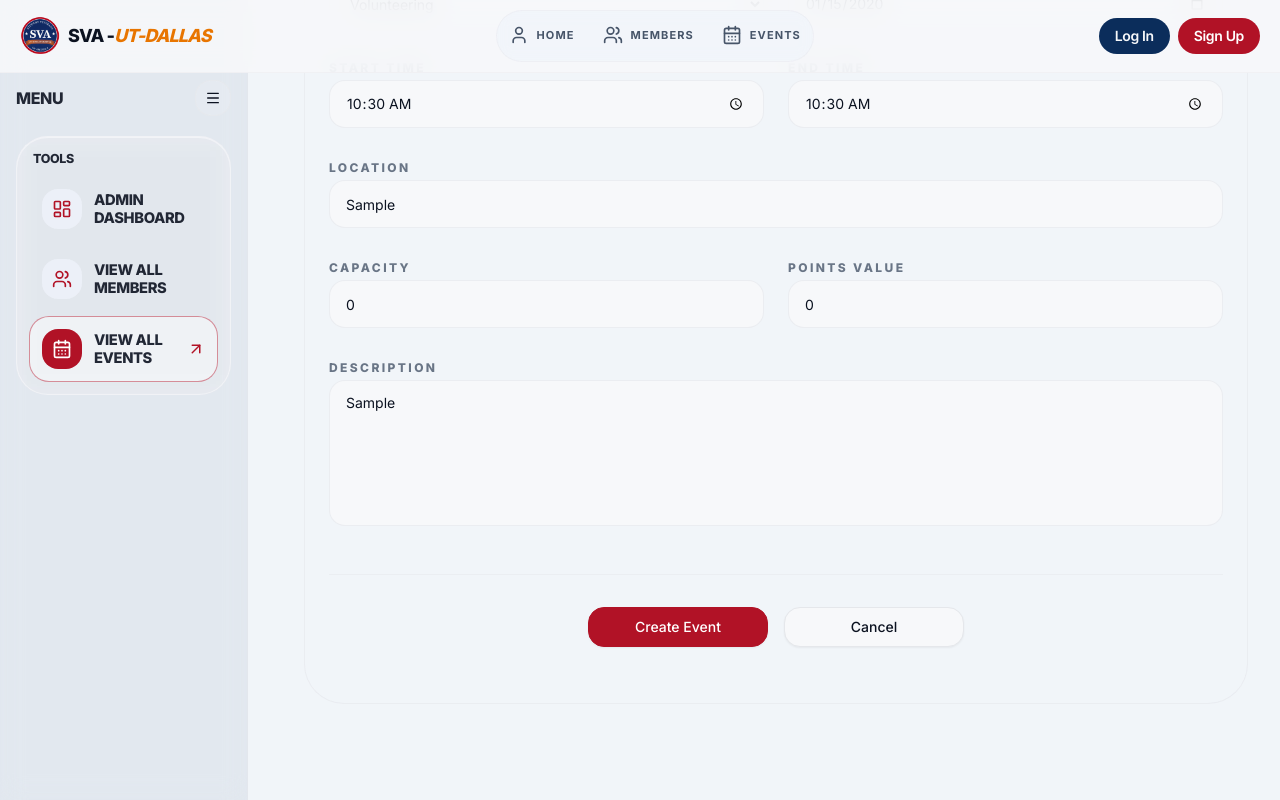
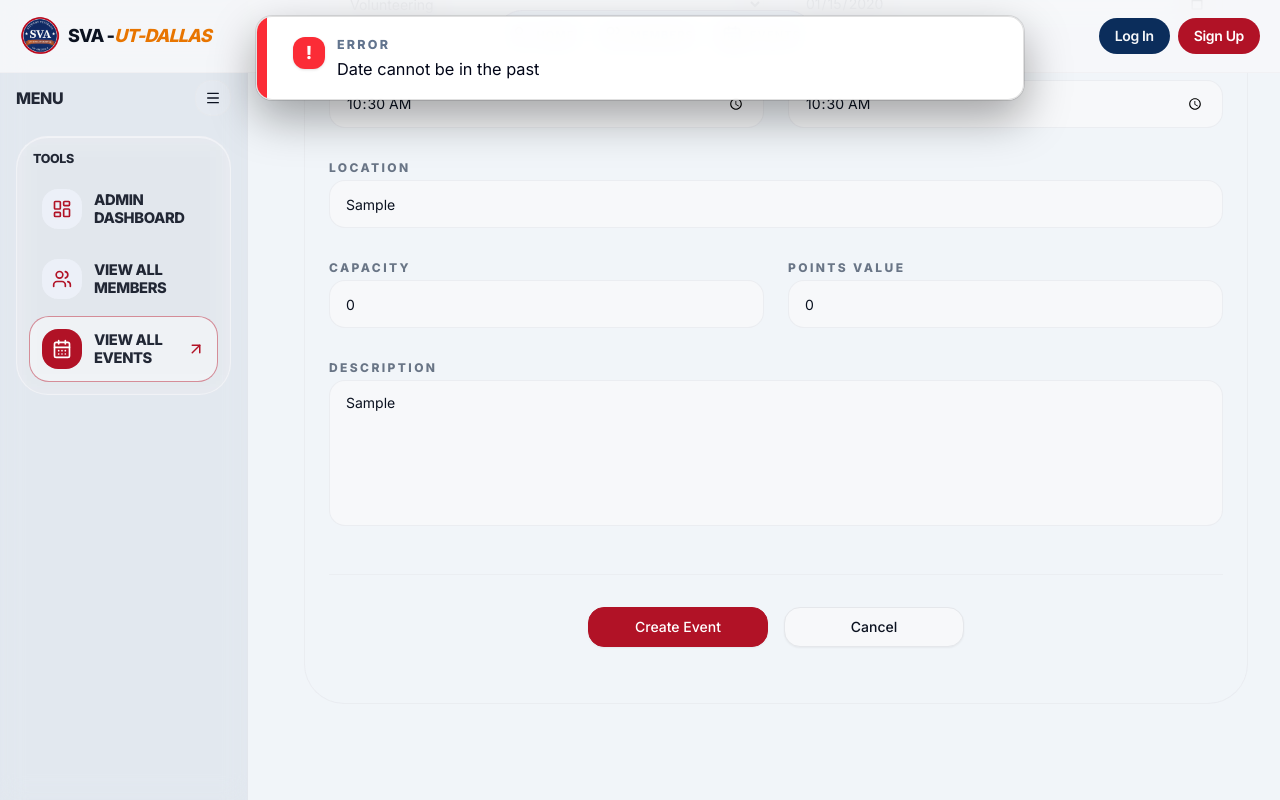
Before and after one commit to cchung7/ap_fe, a Next.js app: page /admin/events/create in a window 1280 px wide. Both pictures are taken after typing "Sample", "2020-01-15", "10:30", "10:30", "Sample", "Sample" into the empty fields and a click on the button "Create Event". Shown: the part 463-1263 px from the top of the page. Built offline with nearby package versions, Linux system fonts and the light colour scheme; no server answers.

Commit message:
ap_fe v1.1 - global status banner hotfix - Remove auth req

```diff
--- a/src/app/admin/events/create/page.tsx
+++ b/src/app/admin/events/create/page.tsx
@@ -4,10 +4,10 @@ import * as React from "react";
 import { useRouter } from "next/navigation";
 import { AnimatePresence, motion } from "framer-motion";
 import { Loader2 } from "lucide-react";
-import { toast } from "sonner";
 
 import AdminHeader from "../../_components/AdminHeader/AdminHeader";
 import { Button } from "@/components/ui/button";
+import { useGlobalStatusBanner } from "@/components/ui/GlobalStatusBannerProvider";
 
 type EventCategory =
   | "VOLUNTEERING"
@@ -43,6 +43,7 @@ const INPUT_CLASSNAME =
 
 export default function AdminCreateEventPage() {
   const router = useRouter();
+  const { showError, showSuccess, clear } = useGlobalStatusBanner();
 
   const [form, setForm] = React.useState<CreateEventPayload>(defaultForm);
   const [submitting, setSubmitting] = React.useState(false);
@@ -56,6 +57,7 @@ export default function AdminCreateEventPage() {
     ) => {
       const value = e.target.value;
 
+      clear();
       setForm((prev) => ({
         ...prev,
         [key]:
@@ -96,9 +98,11 @@ export default function AdminCreateEventPage() {
   const submitCreateEvent = async () => {
     if (submitting) return;
 
+    clear();
+
     const validationError = validateForm();
     if (validationError) {
-      toast.error(validationError);
+      showError(validationError);
       return;
     }
 
@@ -125,9 +129,7 @@ export default function AdminCreateEventPage() {
         throw new Error(json?.message || "Failed to create event");
       }
 
-      toast.success(json?.message || "Event created successfully", {
-        description: "Redirecting...",
-      });
+      showSuccess(json?.message || "Event created successfully. Redirecting...");
 
       window.setTimeout(() => {
         router.push("/admin/events");
@@ -136,7 +138,7 @@ export default function AdminCreateEventPage() {
     } catch (error) {
       const message =
         error instanceof Error ? error.message : "Failed to create event";
-      toast.error(message);
+      showError(message);
     } finally {
       setSubmitting(false);
     }
--- a/src/app/login/LoginClient.tsx
+++ b/src/app/login/LoginClient.tsx
@@ -3,10 +3,10 @@
 import * as React from "react";
 import { useMemo, useState } from "react";
 import { useRouter, useSearchParams } from "next/navigation";
-import { toast } from "sonner";
 
 import { Button } from "@/components/ui/button";
 import { useMe } from "@/hooks/useMe";
+import { useGlobalStatusBanner } from "@/components/ui/GlobalStatusBannerProvider";
 
 import { Eye, EyeOff, ChevronLeft, Lock, Mail } from "lucide-react";
 import Image from "next/image";
@@ -106,6 +106,7 @@ export default function LoginClient() {
   const nextParam = useMemo(() => searchParams.get("next"), [searchParams]);
 
   const { loading: meLoading, isAuthed, isAdmin } = useMe();
+  const { showError, showSuccess, clear } = useGlobalStatusBanner();
 
   const [showPassword, setShowPassword] = useState(false);
   const [email, setEmail] = useState("");
@@ -122,18 +123,19 @@ export default function LoginClient() {
 
   const handleLogin = async (e: React.FormEvent) => {
     e.preventDefault();
+    clear();
     setLoading(true);
 
     const normalizedEmail = email.trim().toLowerCase();
 
     if (!normalizedEmail) {
-      toast.error("Please enter a valid email address.");
+      showError("Please enter a valid email address.");
       setLoading(false);
       return;
     }
 
     if (!password) {
-      toast.error("Please enter a valid password.");
+      showError("Please enter a valid password.");
       setLoading(false);
       return;
     }
@@ -154,15 +156,13 @@ export default function LoginClient() {
         | LoginSuccessPayload;
 
       if (!response.ok) {
-        toast.error(
+        showError(
           normalizeLoginError(response.status, data as LoginErrorPayload)
         );
         return;
       }
 
-      toast.success("Signed in successfully!", {
-        description: "Redirecting...",
-      });
+      showSuccess("Signed in successfully!");
 
       const safeNext = isSafeInternalPath(nextParam) ? nextParam : null;
       const nextIsAdminRoute = Boolean(
@@ -184,7 +184,7 @@ export default function LoginClient() {
       }, 700);
     } catch (err: unknown) {
       console.error("Unexpected login failure:", err);
-      toast.error(
+      showError(
         "We could not reach the server. Please check your connection and try again."
       );
     } finally {
@@ -265,7 +265,10 @@ export default function LoginClient() {
                       type="email"
                       placeholder="user@example.com"
                       value={email}
-                      onChange={(e) => setEmail(e.target.value)}
+                      onChange={(e) => {
+                        clear();
+                        setEmail(e.target.value);
+                      }}
                       className="pl-10 h-12 rounded-xl bg-secondary/20 border-border/40 focus:border-accent placeholder:text-xs text-sm md:text-base text-primary"
                       required
                     />
@@ -288,7 +291,10 @@ export default function LoginClient() {
                       type={showPassword ? "text" : "password"}
                       value={password}
                       placeholder="password"
-                      onChange={(e) => setPassword(e.target.value)}
+                      onChange={(e) => {
+                        clear();
+                        setPassword(e.target.value);
+                      }}
                       className="pl-10 pr-12 h-12 rounded-xl bg-secondary/20 border-border/40 focus:border-accent placeholder:text-xs text-sm md:text-base text-primary"
                       required
                     />
--- a/src/components/signup/SignUpForm.tsx
+++ b/src/components/signup/SignUpForm.tsx
@@ -4,7 +4,6 @@ import * as React from "react";
 import Link from "next/link";
 import { ChevronLeft, Eye, EyeOff, Lock, Mail, User } from "lucide-react";
 import { useRouter } from "next/navigation";
-import { toast } from "sonner";
 
 import { Button } from "@/components/ui/button";
 import { Input } from "@/components/ui/input";
@@ -18,6 +17,7 @@ import {
   normalizeSignUpValues,
   validateSignUpValues,
 } from "@/components/signup/signup.helpers";
+import { useGlobalStatusBanner } from "@/components/ui/GlobalStatusBannerProvider";
 // import { ProfileImageSection } from "@/components/signup/ProfileImageSection";
 
 const INPUT_CLASSNAME =
@@ -48,6 +48,7 @@ type SignUpFormProps = {
 
 export function SignUpForm({ isPending = false }: SignUpFormProps) {
   const router = useRouter();
+  const { showError, showSuccess, clear } = useGlobalStatusBanner();
 
   const [values, setValues] = React.useState<SignUpFormValues>(initialValues);
   const [showPassword, setShowPassword] = React.useState(false);
@@ -56,17 +57,19 @@ export function SignUpForm({ isPending = false }: SignUpFormProps) {
 
   const setField = React.useCallback(
     <K extends keyof SignUpFormValues>(field: K, value: SignUpFormValues[K]) => {
+      clear();
       setValues((prev) => ({ ...prev, [field]: value }));
     },
-    []
+    [clear]
   );
 
   const onSubmit = async (e: React.FormEvent<HTMLFormElement>) => {
     e.preventDefault();
+    clear();
 
     const validationError = validateSignUpValues(values);
     if (validationError) {
-      toast.error(validationError);
+      showError(validationError);
       return;
     }
 
@@ -94,11 +97,11 @@ export function SignUpForm({ isPending = false }: SignUpFormProps) {
 
       if (!response.ok) {
         const msg = extractApiErrorMessage(data, "Signup failed");
-        toast.error(msg);
+        showError(msg);
         return;
       }
 
-      toast.success("Account created!", { description: "Redirecting..." });
+      showSuccess("Account created!");
 
       window.setTimeout(() => {
         router.replace("/");
@@ -106,7 +109,7 @@ export function SignUpForm({ isPending = false }: SignUpFormProps) {
     } catch (err: any) {
       console.error("Signup error:", err);
       const msg = err?.message || "An error occurred during signup";
-      toast.error(msg);
+      showError(msg);
     } finally {
       setSubmitting(false);
     }
@@ -206,7 +209,7 @@ export function SignUpForm({ isPending = false }: SignUpFormProps) {
         <MajorAutocomplete
           value={values.major}
           onChange={(next) => setField("major", next)}
-          onClearError={() => {}}
+          onClearError={() => clear()}
         />
       </div>
 
--- a/src/components/ui/GlobalStatusBannerProvider.tsx
+++ b/src/components/ui/GlobalStatusBannerProvider.tsx
@@ -1,6 +1,7 @@
 "use client";
 
 import * as React from "react";
+import { createPortal } from "react-dom";
 
 type BannerVariant = "error" | "success" | "info";
 
@@ -38,19 +39,86 @@ function StatusBanner({
   message: string;
   className?: string;
 }) {
-  if (!message) return null;
+  const text = (message || "").trim();
+  if (!text) return null;
 
-  const base =
-    "w-full rounded-sm border px-4 py-3 text-center text-base font-bold shadow-lg backdrop-blur-sm";
+  const label =
+    variant === "error"
+      ? "Error"
+      : variant === "success"
+      ? "Success"
+      : "Notice";
 
-  const variantClass =
+  const stripe =
     variant === "error"
-      ? "border-red-800/60 bg-red-950/85 text-white"
+      ? "bg-red-500"
       : variant === "success"
-      ? "border-green-800/60 bg-green-950/85 text-white"
-      : "border-sky-800/60 bg-sky-950/85 text-white";
+      ? "bg-emerald-500"
+      : "bg-sky-500";
 
-  return <div className={`${base} ${variantClass} ${className}`}>{message}</div>;
+  const icon =
+    variant === "error"
+      ? "!"
+      : variant === "success"
+      ? "✓"
+      : "i";
+
+  return (
+    <div
+      className={[
+        // standout + professional surface
+        "relative w-full overflow-hidden rounded-2xl border",
+        "px-5 py-4 md:px-6 md:py-4.5",
+        "shadow-[0_18px_45px_rgba(0,0,0,0.35)] ring-1",
+        "backdrop-blur-md",
+        "bg-white/95 text-slate-950 border-black/12 ring-black/10",
+        "dark:bg-slate-950/90 dark:text-slate-50 dark:border-white/14 dark:ring-white/12",
+        // subtle “slide in” cue (no framer needed)
+        "animate-[bannerIn_160ms_ease-out]",
+        className,
+      ].join(" ")}
+    >
+      {/* thicker accent stripe */}
+      <div className={`absolute left-0 top-0 h-full w-2.5 ${stripe}`} />
+
+      <div className="flex items-start gap-3 pl-3">
+        {/* icon chip */}
+        <div
+          className={[
+            "mt-0.5 inline-flex h-8 w-8 shrink-0 items-center justify-center",
+            "rounded-xl font-black",
+            stripe,
+            "text-white shadow-sm",
+          ].join(" ")}
+          aria-hidden="true"
+        >
+          {icon}
+        </div>
+
+        <div className="min-w-0">
+          <div className="text-[0.72rem] md:text-[0.78rem] font-black uppercase tracking-[0.18em] text-slate-500 dark:text-slate-300">
+            {label}
+          </div>
+          <div className="mt-1 text-[0.98rem] md:text-[1.02rem] leading-snug">
+            {text}
+          </div>
+        </div>
+      </div>
+
+      <style jsx>{`
+        @keyframes bannerIn {
+          from {
+            opacity: 0;
+            transform: translateY(-6px);
+          }
+          to {
+            opacity: 1;
+            transform: translateY(0);
+          }
+        }
+      `}</style>
+    </div>
+  );
 }
 
 export function GlobalStatusBannerProvider({
@@ -59,26 +127,96 @@ export function GlobalStatusBannerProvider({
   children: React.ReactNode;
 }) {
   const [banner, setBanner] = React.useState<BannerState>(null);
+  const [mounted, setMounted] = React.useState(false);
 
-  const clear = React.useCallback(() => setBanner(null), []);
+  const dismissTimerRef = React.useRef<number | null>(null);
 
-  const showError = React.useCallback((msg: string) => {
-    setBanner({ variant: "error", message: msg });
+  React.useEffect(() => setMounted(true), []);
+
+  const clear = React.useCallback(() => {
+    if (dismissTimerRef.current != null) {
+      window.clearTimeout(dismissTimerRef.current);
+      dismissTimerRef.current = null;
+    }
+    setBanner(null);
   }, []);
 
-  const showSuccess = React.useCallback((msg: string) => {
-    setBanner({ variant: "success", message: msg });
+  const show = React.useCallback(
+    (variant: BannerVariant, msg: string) => {
+      const next = (msg || "").trim();
+      if (!next) return;
+
+      // Reset timer and show banner
+      if (dismissTimerRef.current != null) {
+        window.clearTimeout(dismissTimerRef.current);
+        dismissTimerRef.current = null;
+      }
+
+      setBanner({ variant, message: next });
+
+      // Auto-dismiss after 4 seconds
+      dismissTimerRef.current = window.setTimeout(() => {
+        dismissTimerRef.current = null;
+        setBanner(null);
+      }, 4000);
+    },
+    []
+  );
+
+  const showError = React.useCallback((msg: string) => show("error", msg), [show]);
+  const showSuccess = React.useCallback((msg: string) => show("success", msg), [show]);
+  const showInfo = React.useCallback((msg: string) => show("info", msg), [show]);
+
+  // Dismiss when user interacts with any form / input controls
+  React.useEffect(() => {
+    const shouldClear = (target: EventTarget | null) => {
+      if (!(target instanceof Element)) return false;
+
+      // If they click anywhere inside a form, clear.
+      if (target.closest("form")) return true;
+
+      // If they interact with typical form controls, clear.
+      const tag = target.tagName.toLowerCase();
+      if (tag === "input" || tag === "textarea" || tag === "select" || tag === "button") {
+        return true;
+      }
+
+      // Also handle clicks on elements that are *inside* a control wrapper.
+      if (target.closest("input, textarea, select, button")) return true;
+
+      return false;
+    };
+
+    const onPointerDownCapture = (e: Event) => {
+      if (!banner) return;
+      if (shouldClear(e.target)) clear();
+    };
+
+    const onFocusInCapture = (e: Event) => {
+      if (!banner) return;
+      if (shouldClear(e.target)) clear();
+    };
+
+    window.addEventListener("pointerdown", onPointerDownCapture, true);
+    window.addEventListener("focusin", onFocusInCapture, true);
+
+    return () => {
+      window.removeEventListener("pointerdown", onPointerDownCapture, true);
+      window.removeEventListener("focusin", onFocusInCapture, true);
+    };
+  }, [banner, clear]);
+
+  // Clean up timer on unmount
+  React.useEffect(() => {
+    return () => {
+      if (dismissTimerRef.current != null) {
+        window.clearTimeout(dismissTimerRef.current);
+        dismissTimerRef.current = null;
+      }
+    };
   }, []);
 
-  const showInfo = React.useCallback((msg: string) => {
-    setBanner({ variant: "info", message: msg });
-  }, []);
-
-  return (
-    <GlobalStatusBannerContext.Provider
-      value={{ showError, showSuccess, showInfo, clear }}
-    >
-      {/* Global lane: always viewport-fixed */}
+  const overlay = (
     <div className="fixed inset-x-0 top-4 z-[9999] flex justify-center px-4 pointer-events-none">
       <div className="w-full max-w-3xl space-y-2 pointer-events-auto">
         <StatusBanner
@@ -95,7 +233,13 @@ export function GlobalStatusBannerProvider({
         />
       </div>
     </div>
+  );
 
+  return (
+    <GlobalStatusBannerContext.Provider
+      value={{ showError, showSuccess, showInfo, clear }}
+    >
+      {mounted ? createPortal(overlay, document.body) : null}
       {children}
     </GlobalStatusBannerContext.Provider>
   );
```
Also changed, not shown: src/components/auth/AuthProvider.tsx (+11 -6 lines). Lines whose indentation alone changed are shown as unchanged.
